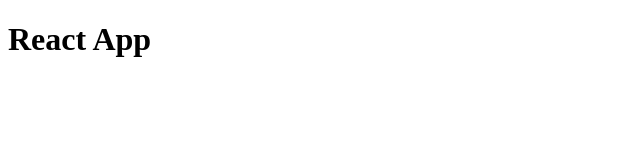
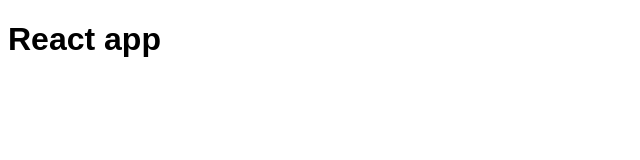
Before and after one commit to tesshuang/earthquake-zen-garden, a React app: page / in a window 1280 px wide. Shown: the top 160 px of the page, without its empty margins (0-640 px from the left). Built offline with nearby package versions, Linux system fonts and the light colour scheme.

Commit message:
Add App.css and import in App

```diff
--- /dev/null
+++ b/src/App.css
@@ -0,0 +1,11 @@
+:root {
+  --gray-100: #ededed;
+  --gray-200: #777777;
+  --gray-300: #444444;
+  --blue: #0011bb;
+  --purple: #6600cc;
+}
+
+.App {
+  font-family: sans-serif;
+}
--- a/src/App.tsx
+++ b/src/App.tsx
@@ -1,11 +1,12 @@
 import React from 'react';
+import './App.css';
 
 const App = () => {
   return (
-    <h1>
-      React App
-    </h1>
-  )
-}
+    <div className="App">
+      <h1>React app</h1>
+    </div>
+  );
+};
 
 export default App;
```
